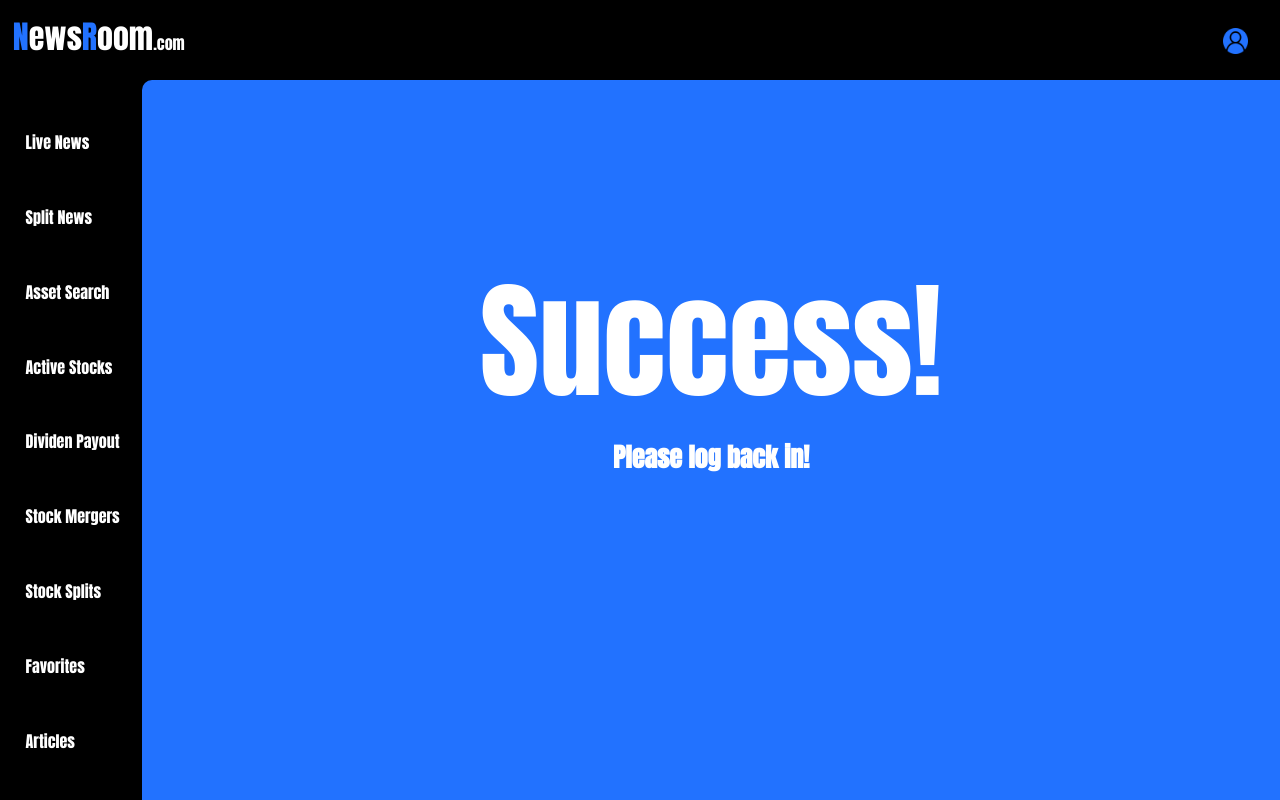
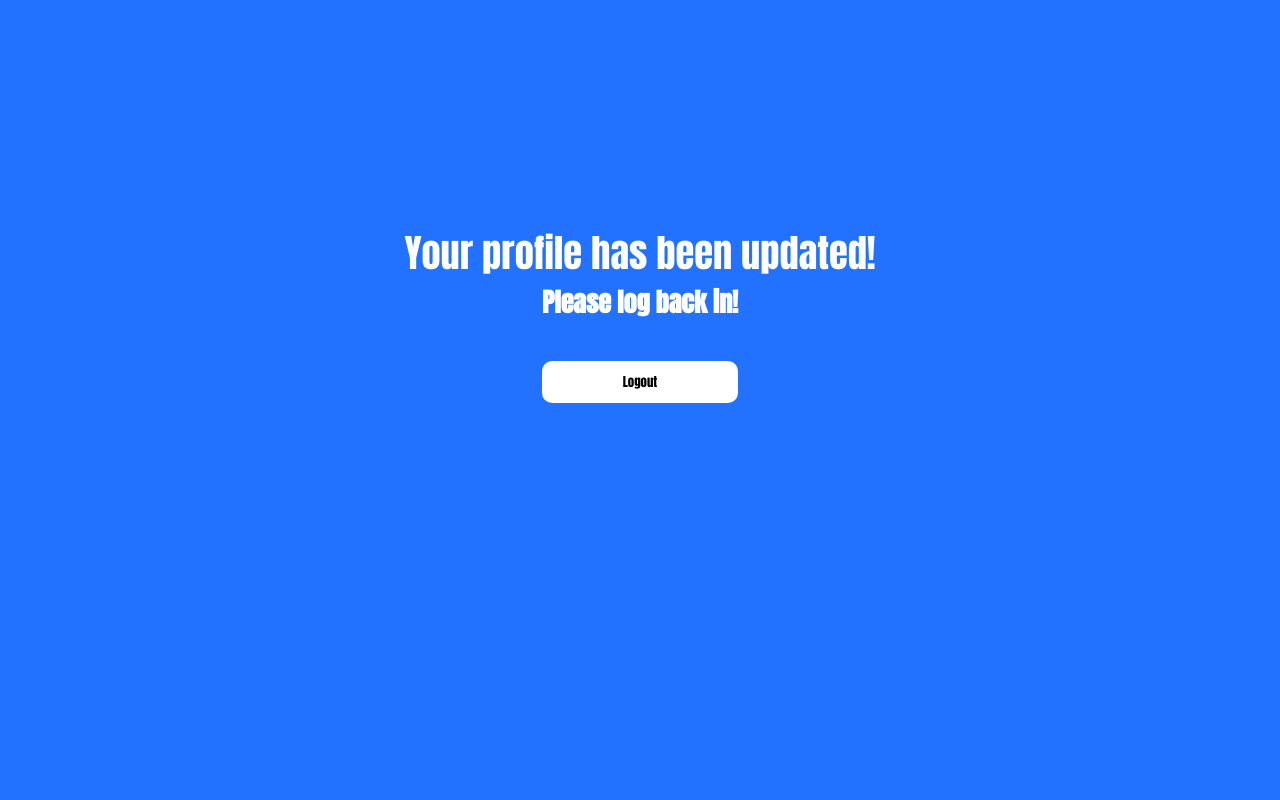
Before and after one commit to JakeKorobellis/NewsApp, a React (Create React App) app in the folder frontend/: page /success in a window 1280 px wide. Built offline with nearby package versions, Linux system fonts and the light colour scheme; no server answers.

Commit message:
Temporary Solution in place

```diff
--- a/frontend/src/App.css
+++ b/frontend/src/App.css
@@ -424,11 +424,12 @@ a{
 }
 .success-hold{
   display: flex;
-  gap: 5vw;
+  flex-direction: column;
+  gap: 2vw;
 }
 
 .success{
-  font-size: 10vw;
+  font-size: 3vw;
   color: rgb(255, 255, 255);
 }
 .success-btn1{
--- a/frontend/src/components/success.js
+++ b/frontend/src/components/success.js
@@ -9,25 +9,7 @@ function Success() {
    */
 
   // User auth
-  const [userData, setUserData] = React.useState([]);
-  const token = localStorage.getItem("token");
   const navigate = useNavigate();
-
-  fetch("/api/auth", {
-    method: "GET",
-    headers: {
-      Authorization: `Bearer ${token}`,
-      "Content-Type": "application/json",
-    },
-  })
-    .then((res) => res.json())
-    .then((data) => {
-      if (data.status === 403) {
-        navigate("/login");
-      } else {
-        setUserData(data);
-      }
-    });
 
   const handleLogOut = () => {
     localStorage.clear();
@@ -37,18 +19,21 @@ function Success() {
   return (
     <div className="App">
       <header className="App-header">
-        <div class="parent">
-          <Header />
-          <div class="sidebar">
-            <Side />
-          </div>
         <div class="data stream-all">
           <div className="stream-hold-all111">
-              <div className="success">Success!</div>
+            <div className="success">Your profile has been updated!</div>
             <div className="success-hold">
               <div>
                 <h4>Please log back in!</h4>
               </div>
+              <div>
+                <a
+                  onClick={() => handleLogOut}
+                  href="/login"
+                  className="login-btn center"
+                >
+                  Logout
+                </a>
               </div>
             </div>
           </div>
```
Lines whose indentation alone changed are shown as unchanged.
